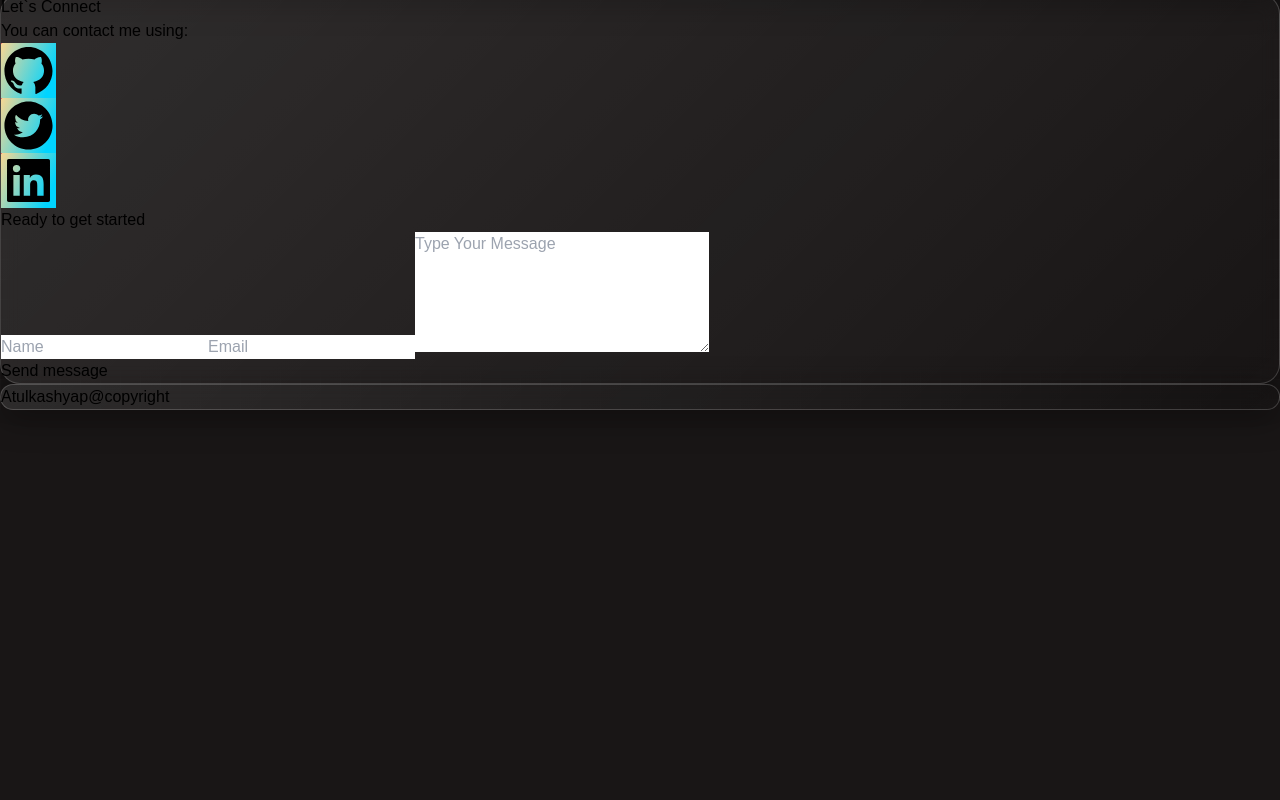
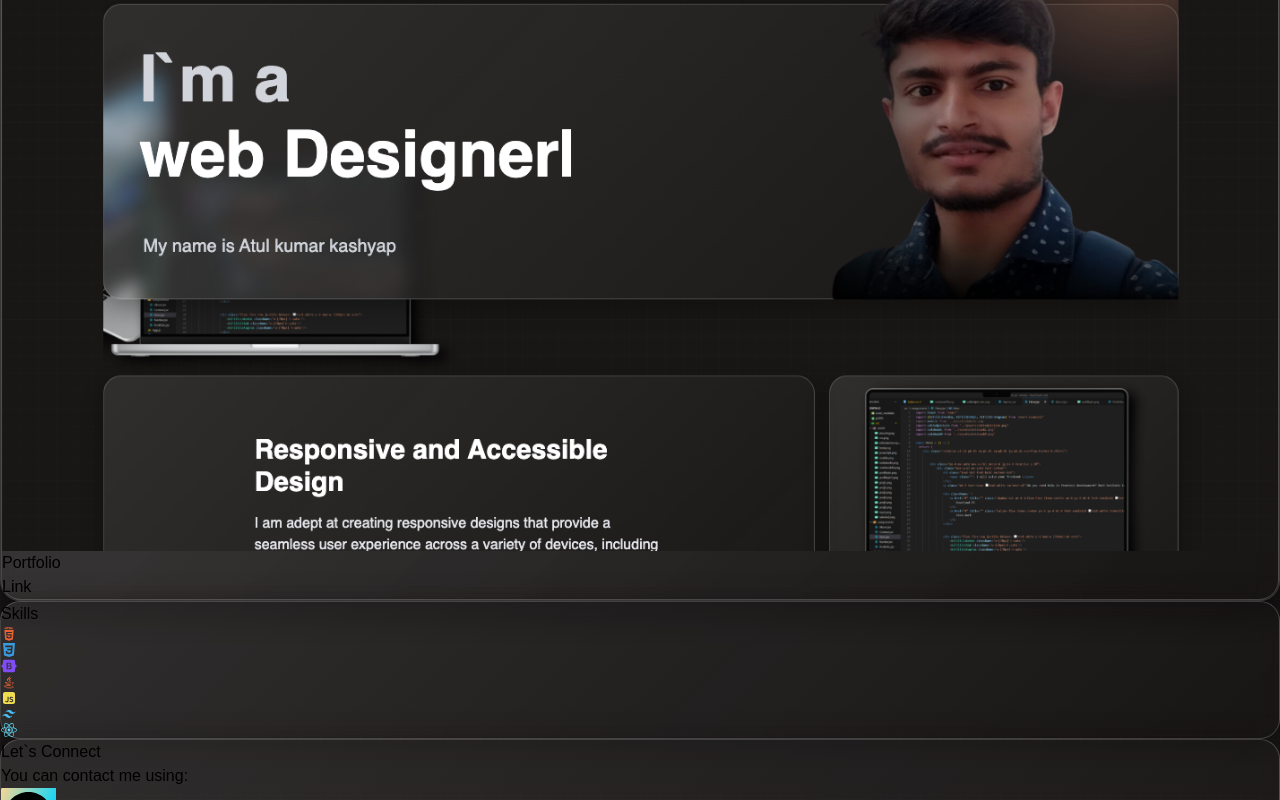
Before and after one commit to 1234atulkashyap/My-Portfolio, a React app: page / in a window 1280 px wide. Shown: the part 7741-8541 px from the top of the page. Before the commit the page ends 8151 px from the top, so only its background shows below. Built offline with nearby package versions, Linux system fonts and the light colour scheme; the HTML template or start-up script is replaced by a standard one.

Commit message:
Added new project - Portfolio

```diff
--- a/src/components/Work.jsx
+++ b/src/components/Work.jsx
@@ -2,10 +2,12 @@
 
 import proj1 from "../assets/proj1.png";
 import proj2 from "../assets/proj2.png";
+import proj3 from "../assets/proj3.png";
 
 const projects = [
   { id: 1, img: proj1, title: "Youtube Clone", liveUrl: "https://youtube-clone-iota-two.vercel.app/" },
   { id: 2, img: proj2, title: "CarHub", liveUrl: "https://car-hub-gamma-gules.vercel.app/" },
+  { id: 2, img: proj3, title: "Portfolio", liveUrl: "https://my-portfolio-omega-five-25.vercel.app/" },
 ];
 
 const Work = () => {
```
Also changed, not shown: src/assets/proj3.png (added).
